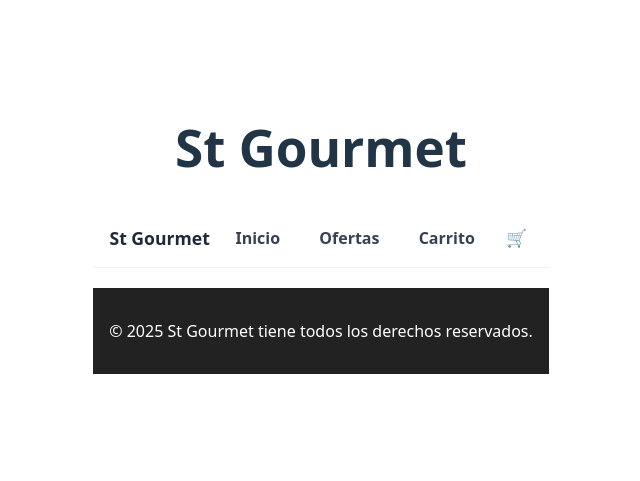
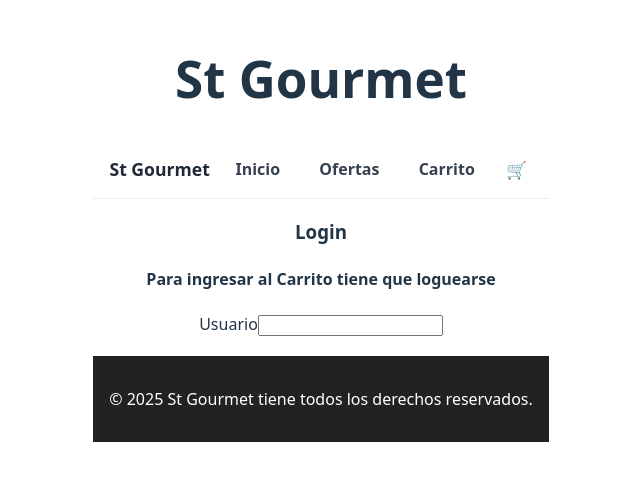
Before and after one commit to Sergio-Tolaba/st-gourmet, a React (Vite) app: page /login in a window 1280 px wide. Shown: the part 171-652 px from the top of the page, without its empty margins (319-959 px from the left). Built offline with nearby package versions, Linux system fonts and the light colour scheme.

Commit message:
rutaProtegida al carrito, para acceder hay que loguerse

```diff
--- a/src/App.jsx
+++ b/src/App.jsx
@@ -7,10 +7,14 @@ import Ofertas from './pages/Ofertas';
 import Carrito from './components/Carrito';
 import Inicio from './pages/Inicio'
 import Footer from './components/Footer';
+import { useState } from 'react';
+import RutaProtegida from './components/RutaProtegida';
+import Login from './pages/Login';
 
 
 
 function App() {
+  const [logueado, setLogueado]=useState(false)
   return (
     <>
       <Header />
@@ -19,7 +23,13 @@ function App() {
 
           <Route path="/" element={<Inicio />} />
           <Route path="/ofertas" element={<Ofertas />} />
-          <Route path="/carrito" element={<Carrito/>} />
+          <Route path="/carrito" element={
+                <RutaProtegida logueado={logueado}>
+                  <Carrito/>
+                </RutaProtegida>
+
+            } />
+          <Route path="/login" element={<Login />} />
 
           <Route path="/productos/:id" element={<DetalleProducto />} />
 
--- a/src/components/Productos.jsx
+++ b/src/components/Productos.jsx
@@ -23,7 +23,7 @@ const Productos = () => {
             id: item.idMeal,
             nombre: item.strMeal,
             imagen: item.strMealThumb,
-            precio: Math.floor(Math.random() * 12) + 5, // ejemplo de precio si no viene
+            precio: Math.floor(Math.random() * 12) + 5,
           }));
           setProductos(formateados);
         } else {
--- /dev/null
+++ b/src/components/RutaProtegida.jsx
@@ -0,0 +1,10 @@
+import { Navigate } from "react-router-dom"
+
+const RutaProtegida = ({logueado, children}) => {
+  if(!logueado){
+    return <Navigate to='/login'replace/>
+  }
+  return children
+}
+
+export default RutaProtegida
--- /dev/null
+++ b/src/pages/Login.jsx
@@ -0,0 +1,18 @@
+import { Link } from 'react-router-dom';
+
+const Login = () => {
+  return (
+    <>
+      <h3>Login</h3>
+      <h4>Para ingresar al Carrito tiene que loguearse </h4>
+      <form action="">
+        <label for="">Usuario</label>
+        <input type="text"/>
+      </form>
+
+
+    </>
+  )
+}
+
+export default Login
```
